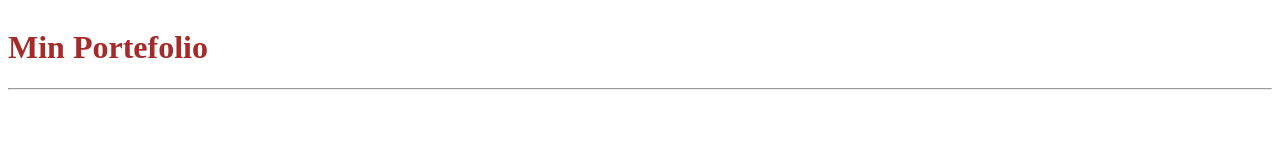
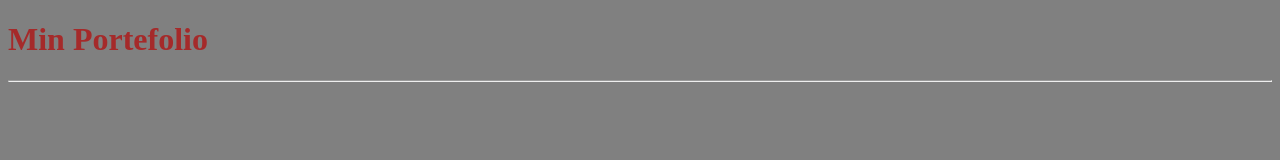
Before and after one commit to Pimser/Portfolio, a plain HTML site: page index.html in a window 1280 px wide. Drawn offline with Linux system fonts and the light colour scheme.

Commit message:
first commit

```diff
--- a/index.html
+++ b/index.html
@@ -8,7 +8,10 @@
 </head>
 <body>
     <header>
-        <h1>Min Portefolio</h1>
+        <h1 id="tittelskrift">Min Portefolio</h1>
+        <nav>
+
+        </nav>
         <hr>
     </header>
     <main>
--- a/main.css
+++ b/main.css
@@ -1,6 +1,6 @@
 
 body{
-    display: grid;
+    background-color: grey;
 
 }
 
```
